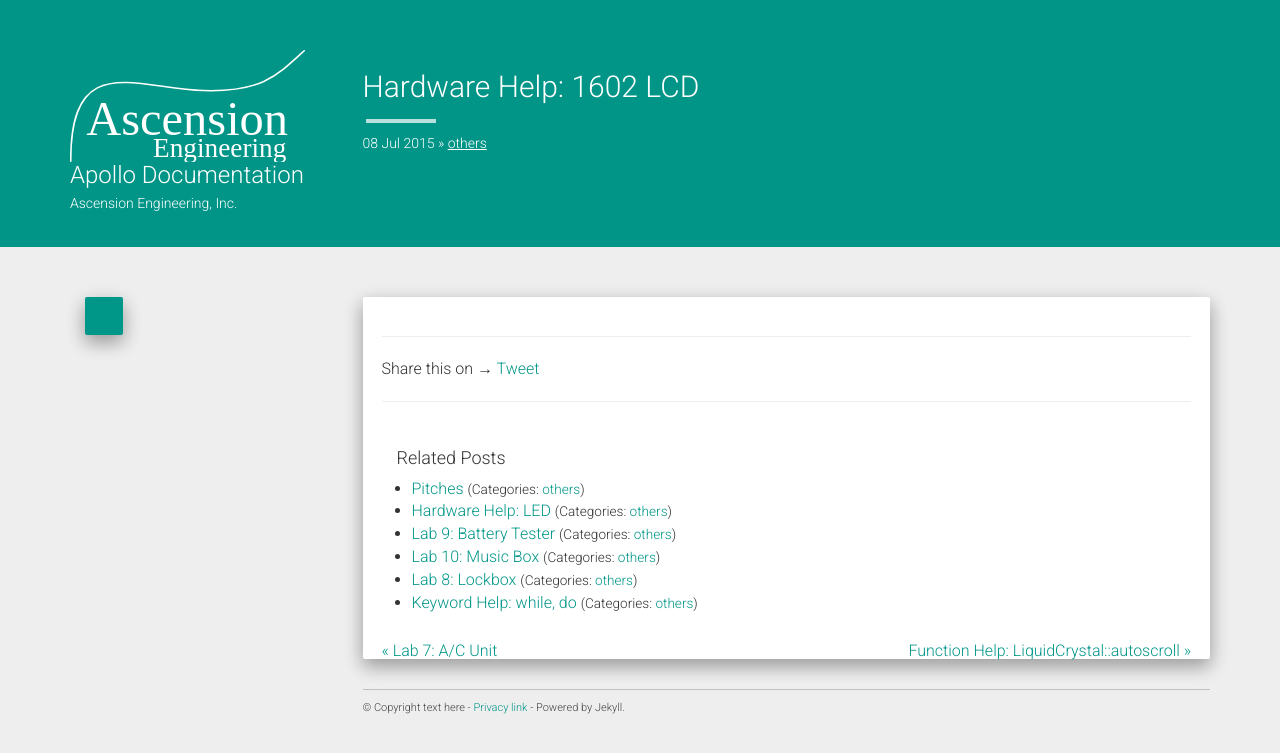
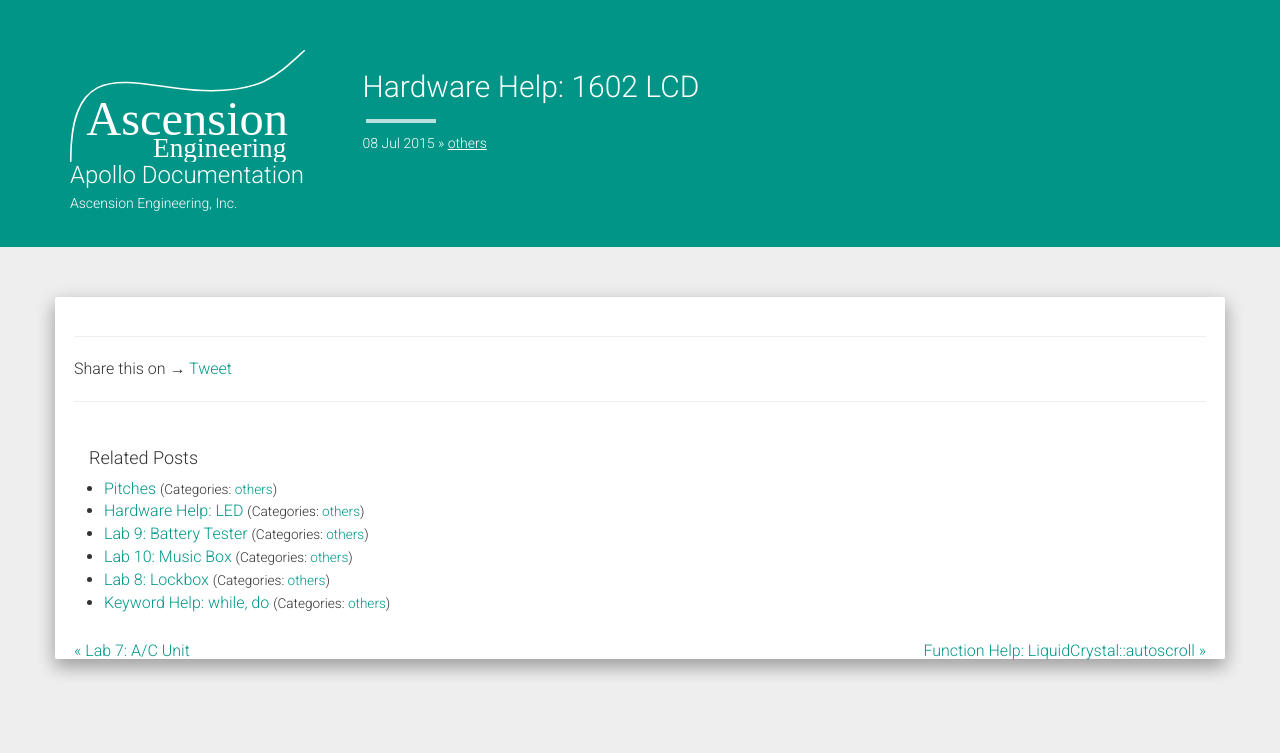
Before and after one commit to AscensionEngineering/ascensionengineering.github.io, a Jekyll site: the page built from _posts/2015-07-08-1602lcd.markdown, in a window 1280 px wide. Shown: the top 753 px of the page. Built offline with Jekyll 4.4.1, drawn with Linux system fonts in a browser that asks for light colours; nearby versions of some CDN libraries; comment, search, counter and statistics services are not loaded.

Commit message:
fix layout

```diff
--- a/_layouts/default.html
+++ b/_layouts/default.html
@@ -139,21 +139,12 @@
     </div>
     <div class="container main outer">
         <div class="row">
-            <div class="col-md-3 col-xs-12">
-                {% include sidemenu.html %}
-            </div> <!-- end /.col-md-3 -->
 
-            <div class="col-md-9 col-xs-12 full">
+            <div class="full">
                 {{ content }}
 
                 <div class="row">
                   <div class="col-md-12 col-xs-12 footer">
-                <footer>
-                    © Copyright text here
-
-                    - <a href="#">Privacy link</a> - Powered by Jekyll.
-
-                </footer>
                 <div align="center">
                   <script async src="//pagead2.googlesyndication.com/pagead/js/adsbygoogle.js"></script>
                   <!-- hcz-jekyll -->
```
